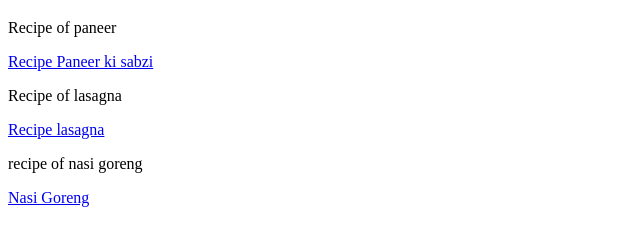
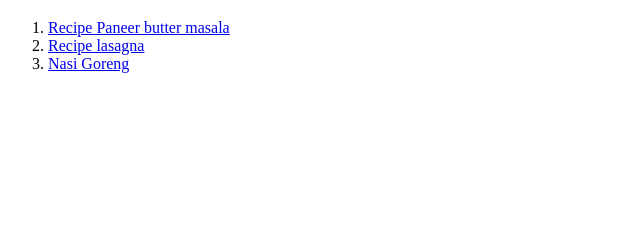
Before and after one commit to rid325/odin-recipes, a plain HTML site: page index.html in a window 1280 px wide. Shown: the part 61-306 px from the top of the page, without its empty margins (0-640 px from the left). Drawn offline with Linux system fonts and the light colour scheme.

Commit message:
Edited relative link element Changed path of the element and edited the desciption

```diff
--- a/index.html
+++ b/index.html
@@ -5,12 +5,11 @@
     </head>
     <body>
         <h1>Odin recipes</h1>
-        <p>Recipe of paneer</p>
-        <a href="recipes/paneer.html">Recipe Paneer ki sabzi</a>
-        <p>Recipe of lasagna</p>
-        <a href="recipes/lasagna.html">Recipe lasagna</a>
-        <p>recipe of nasi goreng</p>
-        <a href="recipes/nasi_goreng.html">Nasi Goreng</a>
+        <ol>
+        <li><a href="recipes/paneer.html">Recipe Paneer butter masala</a></li>
+        <li><a href="recipes/lasagna.html">Recipe lasagna</a></li>
+        <li><a href="recipes/nasi_goreng.html">Nasi Goreng</a></li>
+        </ol>
 
     </body>
 </html>
```
